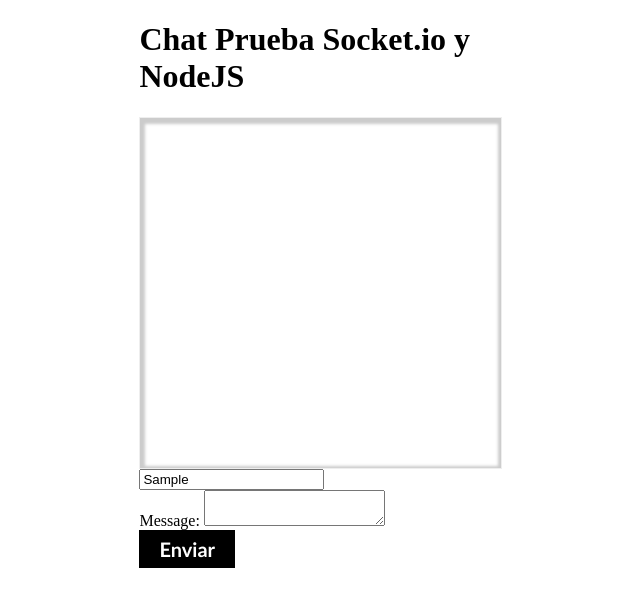
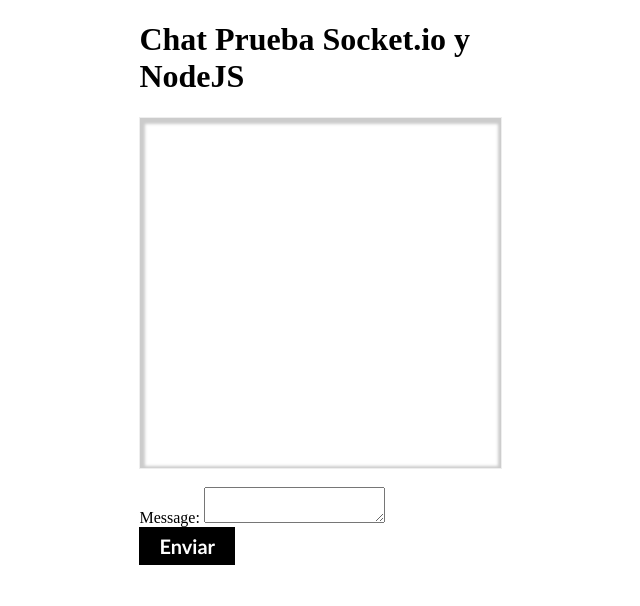
Before and after one commit to Darkiring/Live-Chat-with-Socket.io-and-NodeJS, a website: page Client/index.html in a window 1280 px wide. Both pictures are taken after typing "Sample", "Sample" into the empty fields and a click on the input "Enviar". Shown: the whole page, without its empty margins (311-951 px from the left). Drawn offline with nearby package versions, Linux system fonts and the light colour scheme; no server answers.

Commit message:
Ocult label 2

```diff
--- a/Client/index.html
+++ b/Client/index.html
@@ -15,7 +15,7 @@
         <div id='messages'></div>
         <form onsubmit="return addMessage(this)">
             <label id="nickname" for="nickname">Name: </label>
-            <input id="nickname" name="nickname" type="text" placeholder="NickName"/><br>
+            <input id="lblnickname" name="nickname" type="text" placeholder="NickName"/><br>
             <label for="message">Message: </label>
             <textarea id="text" name="message" placeholder="Mensaje..." ></textarea><br>
             <input type="submit"  class="send" value="Enviar"/>
--- a/Client/main.js
+++ b/Client/main.js
@@ -27,6 +27,7 @@
         text: document.getElementById('text').value,
     };
     document.getElementById('nickname').style.display = 'none';
+    document.getElementById('lblnickname').style.display = 'none';
     document.getElementById('text').value = ' ';
     socket.emit('add-message', message);
     return false;
```
